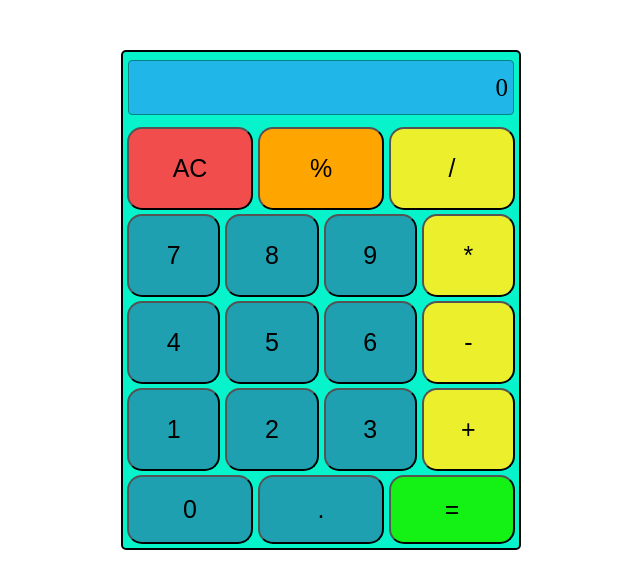
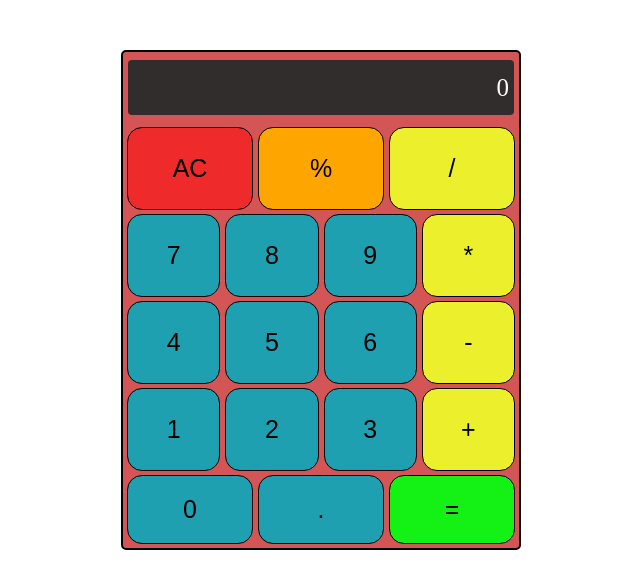
Before and after one commit to Just-AgA/calculator, a plain HTML site: page index.html in a window 1280 px wide. Shown: the whole page, without its empty margins (319-959 px from the left). Drawn offline with Linux system fonts and the light colour scheme.

Commit message:
Change color of the background of the digits and color of the result background

```diff
--- a/styles.css
+++ b/styles.css
@@ -69,29 +69,35 @@ button{
     align-items: center;
     padding-right: 5px;
     border-radius: 4px;
-    border: 1px solid rgb(7, 129, 129);
+    background-color: rgb(49, 45, 45);
+    color: white;
 }
 
 .digit {
     background-color: rgb(30, 160, 177);
+    border: 1px solid black;
 }
 
 div .operator {
     background-color: rgb(236, 240, 44);
+    border: 1px solid black;
 }
 
 #equal {
     background-color: rgb(20, 241, 20);
+    border: 1px solid black;
 }
 
 #clear-all {
-    background-color: rgb(241, 77, 77);
+    background-color: rgb(238, 42, 42);
+    border: 1px solid black;
 }
 
 #percentage {
     background-color: orange;
+    border: 1px solid black;
 }
 
 .square-view, .lower-div, .wrapper {
-    background-color: rgb(6, 243, 204);
+    background-color: rgb(211, 85, 85);
 }
```
